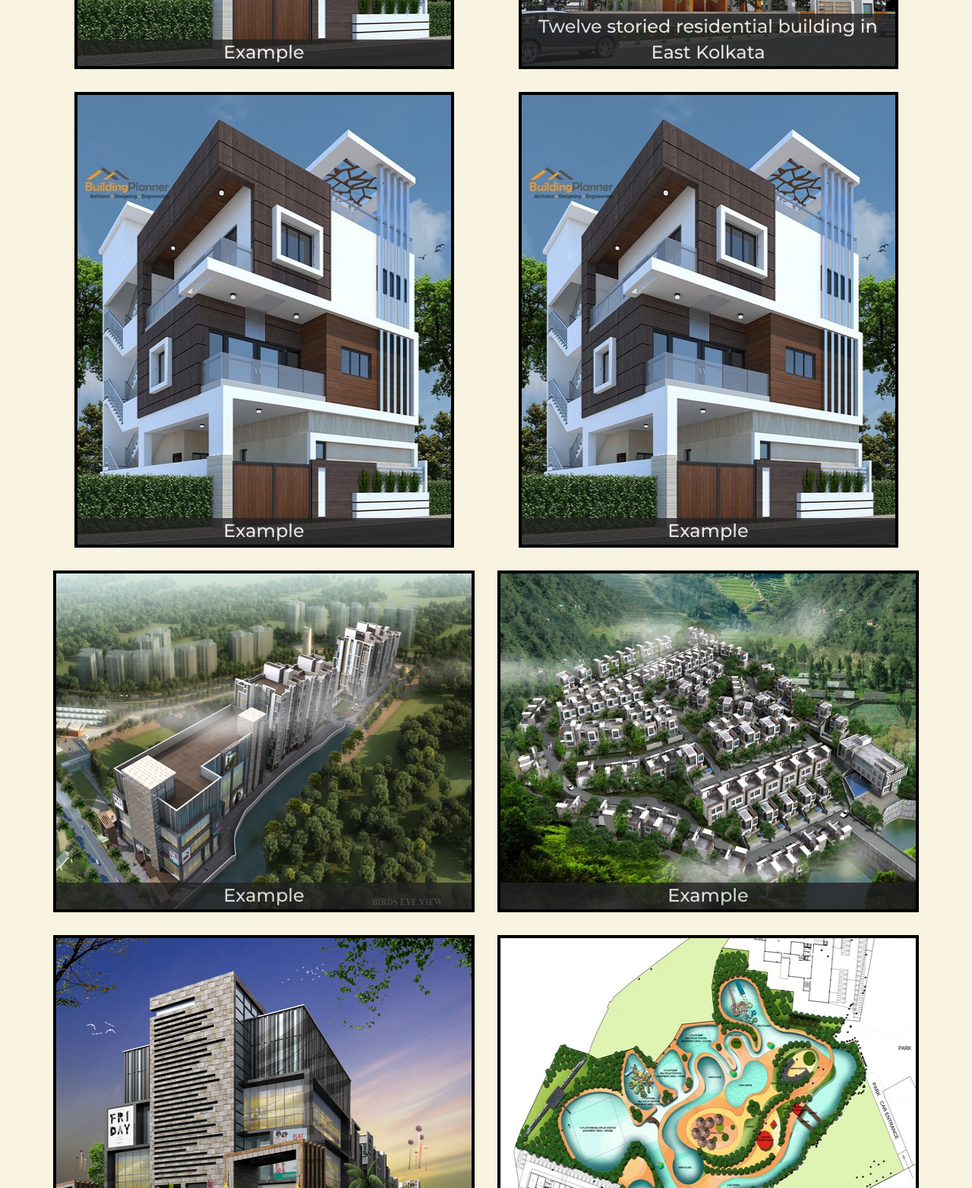
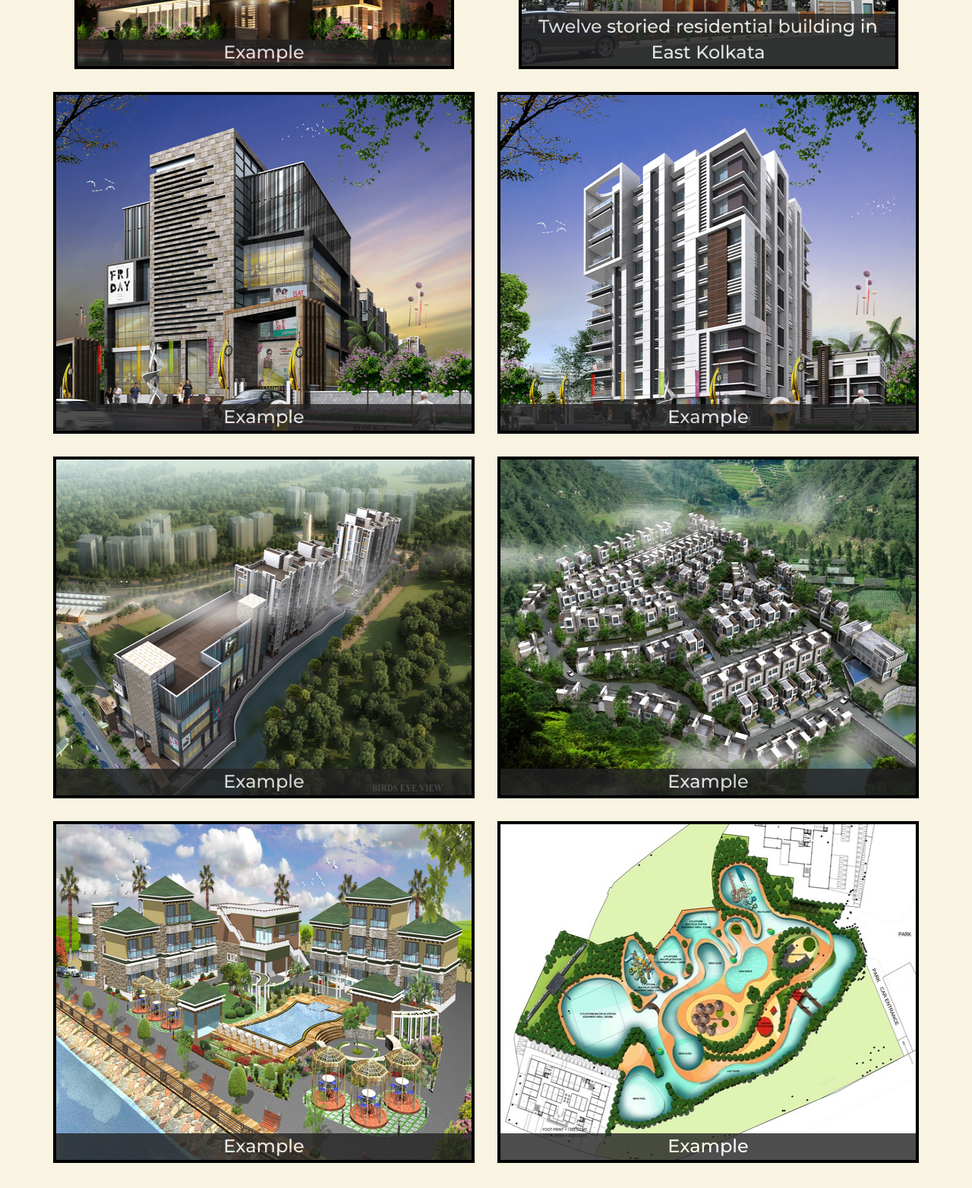
Before and after one commit to shounak-d73/tetragon, a plain HTML site: page designexamples.html in a window 1280 px wide. Shown: the part 860-2424 px from the top of the page at 76% size. Drawn offline with nearby package versions, Linux system fonts and the light colour scheme.

Commit message:
Design addition

```diff
--- a/designexamples.html
+++ b/designexamples.html
@@ -73,7 +73,7 @@
 
 			<div class="col-lg-6">
 			<div class="example-tile">
-				<img class="img-responsive" width="500" height="600" src="images\Design-mock1.jpg" alt="Example 1">
+				<img class="img-responsive" width="500" height="600" src="images\design2.jpg" alt="Example 1">
 				<span>Example</span>
 			</div></div>
 			<div class="col-lg-6">
@@ -82,33 +82,33 @@
 				<span>Twelve storied residential building in East Kolkata</span>
 			</div></div>
 			<div class="col-lg-6">
-			<div class="example-tile">
-				<img class="img-responsive" width="500" height="600" src="images\Design-mock1.jpg" alt="Example 1">
-				<span>Example</span>
-			</div></div>
-			<div class="col-lg-6">
-			<div class="example-tile">
-				<img class="img-responsive" width="500" height="600" src="images\Design-mock1.jpg" alt="Example 1">
+			<div class="example-tile-v">
+				<img class="img-responsive" width="600" height="450" src="images\example-3.jpg" alt="Example 3">
 				<span>Example</span>
 			</div></div>
 			<div class="col-lg-6">
 			<div class="example-tile-v">
-				<img class="img-responsive" width="600" height="450" src="images\example-2.jpg" alt="Example 1">
+				<img class="img-responsive" width="600" height="450" src="images\example-6.jpg" alt="Example 4">
 				<span>Example</span>
 			</div></div>
 			<div class="col-lg-6">
 			<div class="example-tile-v">
-				<img class="img-responsive" width="600" height="450" src="images\example-1.jpg" alt="Example 1">
+				<img class="img-responsive" width="600" height="450" src="images\example-2.jpg" alt="Example 5">
 				<span>Example</span>
 			</div></div>
 			<div class="col-lg-6">
 			<div class="example-tile-v">
-				<img class="img-responsive" width="600" height="450" src="images\example-3.jpg" alt="Example 1">
+				<img class="img-responsive" width="600" height="450" src="images\example-1.jpg" alt="Example 6">
 				<span>Example</span>
 			</div></div>
 			<div class="col-lg-6">
 			<div class="example-tile-v">
-				<img class="img-responsive" width="600" height="450" src="images\example-4.jpg" alt="Example 1">
+				<img class="img-responsive" width="600" height="450" src="images\example-5.jpg" alt="Example 7">
+				<span>Example</span>
+			</div></div>
+			<div class="col-lg-6">
+			<div class="example-tile-v">
+				<img class="img-responsive" width="600" height="450" src="images\example-4.jpg" alt="Example 8">
 				<span>Example</span>
 			</div></div>
 
```
Also changed, not shown: images/design2.jpg (added), images/example-5.jpg (added), images/example-6.jpg (added).
